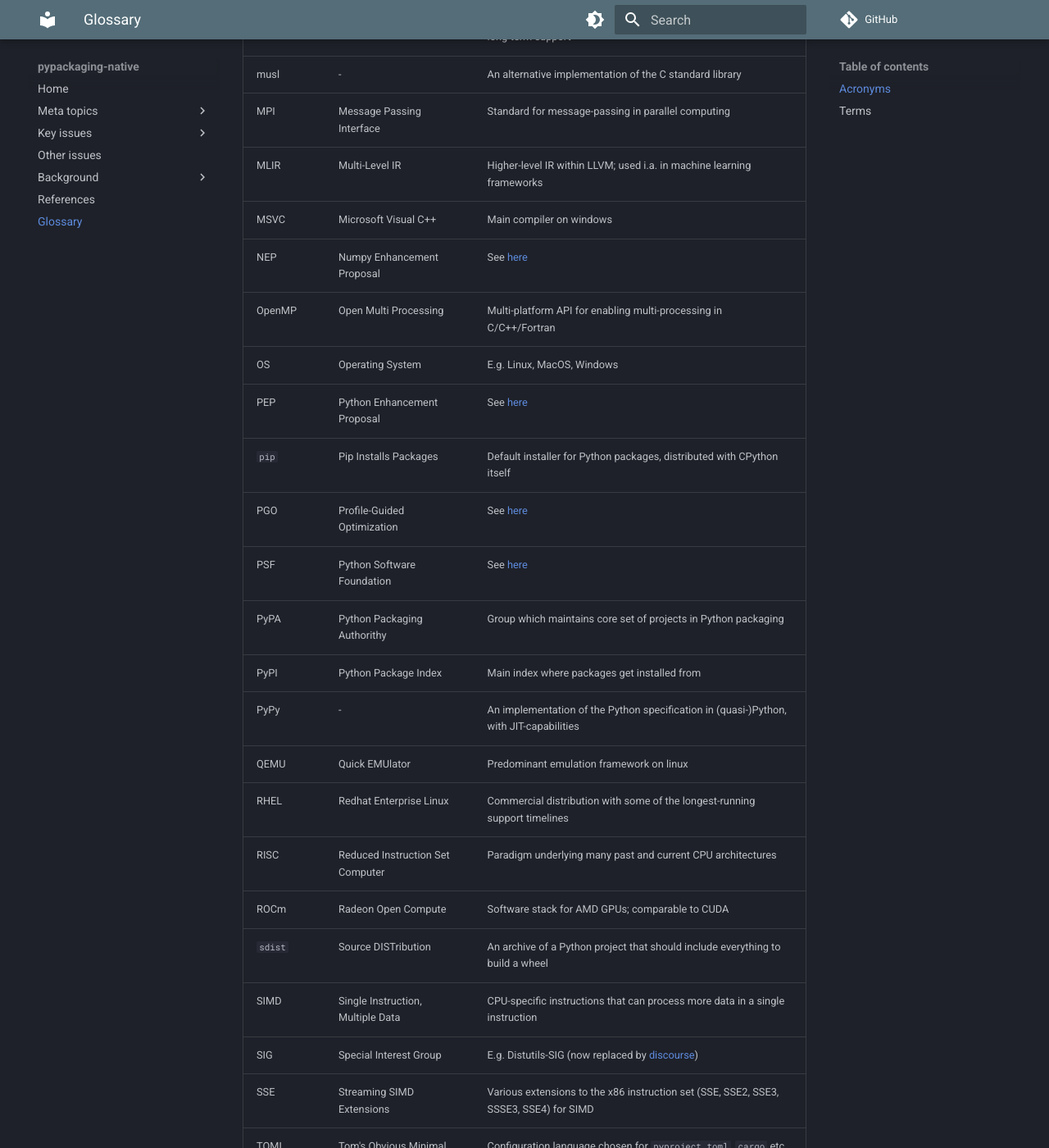
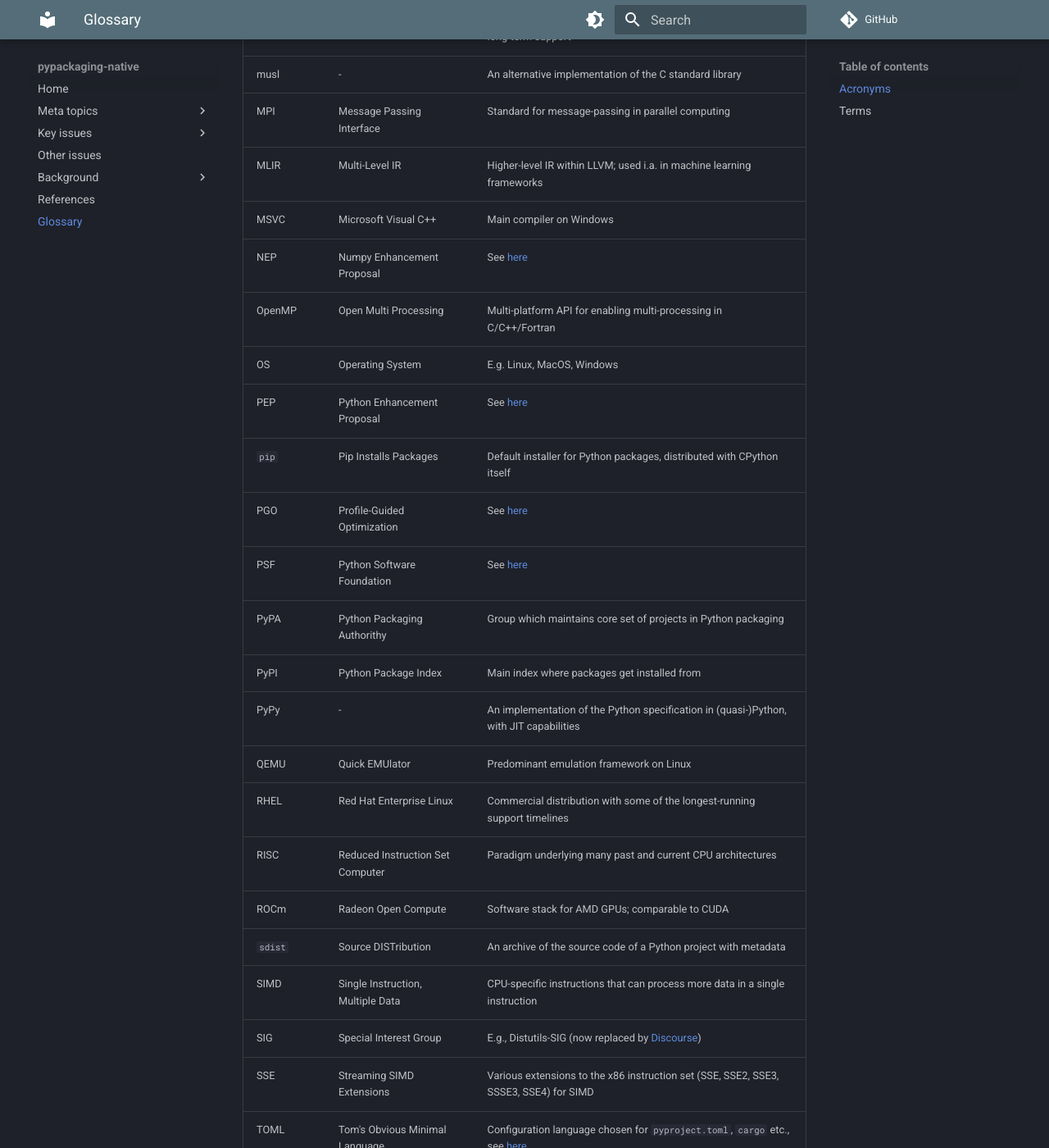
Before and after one commit to pypackaging-native/pypackaging-native, an MkDocs documentation site: the page built from docs/glossary.md, in a window 1280 px wide and 1400 px high, scrolled down 1784 px. Shown: the whole window at 82% size. Built offline with MkDocs 1.6.1 and Material for MkDocs 9.7.7, drawn with Linux system fonts in a browser that asks for light colours; comment, search, counter and statistics services are not loaded; some of the changed text lies outside the part shown.

Commit message:
copy-edits

```diff
--- a/docs/glossary.md
+++ b/docs/glossary.md
@@ -9,14 +9,14 @@
 | ARM | Advanced RISC Machines | Family of RISC architectures, second-most widely used processor family after x86 |
 | AVX | Advanced Vector eXtensions | Various extensions to the x86 instruction set (AVX, AVX2, AVX512), evolution after SSE |
 | BLAS | Basic Linear Algebra Subprograms | Specification resp. implementation for low-level linear algebra routines |
-| BOLT | Binary Optimization and Layout Tool | See [here](./background/compilation_concepts.md)|
+| BOLT | Binary Optimization and Layout Tool | See [here](./background/compilation_concepts.md#binary-optimization-and-layout-tool-bolt)|
 | `cffi` | The C FFI for Python | See [here](https://cffi.readthedocs.io) |
 | CI | Continuous Integration | Testing all changes made to a given software, resp. the infrastructure that makes this possible |
 | CLI | Command Line Interface | |
 | CPU | Central Processing Unit | Main circuitry for executing machine instructions on a computer; contrast GPU |
-| CUDA | Compute Unified Device Architecture | Parallel Computing Framework for nVidia GPUs |
+| CUDA | Compute Unified Device Architecture | Parallel Computing Framework for NVIDIA GPUs |
 | DRY | Don't Repeat Yourself | Principle in software development aimed at reducing repetition |
-| GCC | GNU Compiler Collection | Main compiler family (for C / C++ / Fortran etc.) on linux |
+| GCC | GNU Compiler Collection | Main compiler family (for C / C++ / Fortran etc.) on Linux |
 | GUI | Graphical UI | |
 | GNU | GNU's Not Unix | Collection of free software packages under GPL License |
 | GPL | (GNU) General Public License | Foundational "copyleft" license of the free software movement |
@@ -27,31 +27,31 @@
 | IR | Intermediate Representation | Language-agnostic yet still semantic representation of code within a compiler |
 | LAPACK | Linear Algebra PACKage | Standard software library for numerical linear algebra |
 | ISA | Instruction Set Architecture | Specification of an instruction set for a CPU; e.g. x86-64, arm64, ... |
-| JIT | Just-in-time Compilation | Compiling code just before execution; used in CUDA, pytorch, PyPy, numba etc. |
+| JIT | Just-in-time Compilation | Compiling code just before execution; used in CUDA, PyTorch, PyPy, Numba etc. |
 | LLVM | - | Cross-platform compiler framework, home of Clang, MLIR, BOLT etc. |
-| LTO | Link-Time Optimization | See [here](./background/compilation_concepts.md)|
+| LTO | Link-Time Optimization | See [here](./background/compilation_concepts.md#link-time-optimization-lto)|
 | LTS | Long-Term Support | Version of a given software/library/distribution designated for long-term support |
 | musl | - | An alternative implementation of the C standard library |
 | MPI | Message Passing Interface | Standard for message-passing in parallel computing |
 | MLIR | Multi-Level IR | Higher-level IR within LLVM; used i.a. in machine learning frameworks |
-| MSVC | Microsoft Visual C++ | Main compiler on windows |
+| MSVC | Microsoft Visual C++ | Main compiler on Windows |
 | NEP | Numpy Enhancement Proposal | See [here](https://numpy.org/neps/) |
 | OpenMP | Open Multi Processing | Multi-platform API for enabling multi-processing in C/C++/Fortran |
 | OS | Operating System | E.g. Linux, MacOS, Windows |
 | PEP | Python Enhancement Proposal | See [here](https://peps.python.org/pep-0000/) |
 | `pip` | Pip Installs Packages | Default installer for Python packages, distributed with CPython itself | See [here](https://pip.pypa.io/en/stable/) |
-| PGO | Profile-Guided Optimization | See [here](./background/compilation_concepts.md)|
+| PGO | Profile-Guided Optimization | See [here](./background/compilation_concepts.md#profile-guided-optimization-pgo)|
 | PSF | Python Software Foundation | See [here](https://www.python.org/psf-landing/) |
 | PyPA | Python Packaging Authorithy | Group which maintains core set of projects in Python packaging |
 | PyPI | Python Package Index | Main index where packages get installed from |
-| PyPy | - | An implementation of the Python specification in (quasi-)Python, with JIT-capabilities |
-| QEMU | Quick EMUlator | Predominant emulation framework on linux |
-| RHEL | Redhat Enterprise Linux | Commercial distribution with some of the longest-running support timelines |
+| PyPy | - | An implementation of the Python specification in (quasi-)Python, with JIT capabilities |
+| QEMU | Quick EMUlator | Predominant emulation framework on Linux |
+| RHEL | Red Hat Enterprise Linux | Commercial distribution with some of the longest-running support timelines |
 | RISC | Reduced Instruction Set Computer | Paradigm underlying many past and current CPU architectures |
 | ROCm | Radeon Open Compute | Software stack for AMD GPUs; comparable to CUDA |
-| `sdist` | Source DISTribution | An archive of a Python project that should include everything to build a wheel | See [here](https://setuptools.pypa.io/en/latest/deprecated/distutils/sourcedist.html) |
+| `sdist` | Source DISTribution | An archive of the source code of a Python project with metadata | See [here](https://setuptools.pypa.io/en/latest/deprecated/distutils/sourcedist.html) |
 | SIMD | Single Instruction, Multiple Data | CPU-specific instructions that can process more data in a single instruction |
-| SIG | Special Interest Group | E.g. Distutils-SIG (now replaced by [discourse](https://discuss.python.org/c/packaging/14)) |
+| SIG | Special Interest Group | E.g., Distutils-SIG (now replaced by [Discourse](https://discuss.python.org/c/packaging/14)) |
 | SSE | Streaming SIMD Extensions | Various extensions to the x86 instruction set (SSE, SSE2, SSE3, SSSE3, SSE4) for SIMD |
 | TOML | Tom's Obvious Minimal Language | Configuration language chosen for `pyproject.toml`, `cargo` etc., see [here](https://toml.io) |
 | UCRT | Universal C Runtime | Windows equivalent to glibc/musl |
@@ -65,15 +65,15 @@
 | Term | Explanation | Examples / References |
 |---|---|---|
 | Architecture | In the context of packaging software, this generally refers to the CPU architecture (=ISA) | |
-| ABI Break | Failing to maintain the ABI | See [here](./background/compilation_concepts.md) |
-| Binary Compatibility | Succeeding to maintain the ABI (e.g. across versions / upgrades) | See [here](./background/compilation_concepts.md)|
+| ABI Break | Failing to maintain the ABI | See [here](./background/binary_interface.md#an-example-of-an-abi-break) |
+| Binary Compatibility | Succeeding to maintain the ABI (e.g. across versions / upgrades) | See [here](./background/binary_interface.md)|
 | Build Backend | Specifically in the context of `pyproject.toml` builds, the tool responsible for building a Python package | `setuptools`, `flit`, `hatch`, ... |
 | Build Frontend | Specifically in the context of `pyproject.toml` builds, the tool used to trigger a build | Predominantly `pip` |
 | Calling Convention | Agreed-upon contract with describes how to interact with a given CPU (family) | See [here](https://en.wikipedia.org/wiki/Calling_convention) |
 | `cargo` | Package manager for the Rust language, often upheld as a positive example for installation UX | See [here](https://doc.rust-lang.org/cargo/) |
 | Conda | Cross-platform package & environment manager, based on distribution channels separate from PyPI | See [here](https://docs.conda.io/) |
 | Conda-forge | Community-led packaging effort for (predominantly) Python packages | See [here](https://conda-forge.org/) |
-| Cross-compilation | Compiling _on_ a given platform _for_  another platform | See [here](./background/compilation_concepts.md) |
+| Cross-compilation | Compiling _on_ a given platform _for_  another platform | See [here](./background/compilation_concepts.md#cross-compilation) |
 | (64 bit) Data Models | Choice of bit-widths for `int`/`long` integer types | ILP32, ILP64, LP64; see [here](https://en.wikipedia.org/wiki/64-bit_computing#64-bit_data_models) |
 | Distribution | An entity distributing (consistent) binary artefacts, often forming its own ecosystem | Incl. OS: Debian, Fedora, Ubuntu, RHEL...</br>OS-less: Chocolatey, Conda, Spack, ... |
 | `distutils` | Python standard library module for building and installing packages; added in 1.6, to be removed in 3.12 | See [here](https://docs.python.org/3/library/distutils.html) |
@@ -81,14 +81,14 @@
 | Egg | Historical format for distributing Python packages | See [here](https://setuptools.pypa.io/en/latest/deprecated/python_eggs.html) |
 | Emulation | Pretending to run on a different CPU architecture; this can be used to avoid cross-compilation | See [here](https://en.wikipedia.org/wiki/Emulator) |
 | Linker | A tool to correctly find the required third-party symbols for a given project | GNU's gold, LLVM's lld, [mold](https://github.com/rui314/mold) |
-| Mamba | Alternative implementation of the `conda` CLI tool with a faster solver | See [here](https://mamba.readthedocs.io/en/latest/) |
+| Mamba | Alternative implementation of the `conda` CLI tool with a faster solver | See [here](https://mamba.readthedocs.io/) |
 | Manylinux | Baseline tooling to allow distributing wheels across various Linux distributions | See [PEP 600](https://peps.python.org/pep-0600/) and the PEPs it replaces |
 | `numpy.distutils` | Extension to `distutils`, adding i.a. support for BLAS/LAPACK, Fortran, SIMD etc. | See [here](https://numpy.org/doc/stable/reference/distutils.html) |
 | Platform | Colloquially used as interchangeable with the OS, though really only fully specified by the target triple | |
-| `pyproject.toml` | Build specification for Python packages | See [PEP 517](https://peps.python.org/pep-0517) & [518](https://peps.python.org/pep-0518) |
-| `setuptools` | Most widely used library for building Python packages; new home of `distutils` | See [here](https://setuptools.pypa.io/en/latest/) |
-| Symbol | A compiled version of a function | See [here](./background/compilation_concepts.md) |
+| `pyproject.toml` | Standard metadata file for Python packages | See [PEP 517](https://peps.python.org/pep-0517) & [518](https://peps.python.org/pep-0518) |
+| `setuptools` | Most widely used tool for building Python packages; new home of `distutils` | See [here](https://setuptools.pypa.io/) |
+| Symbol | A compiled version of a function | See [here](./background/compilation_concepts.md#symbols-mangling-and-linkers) |
 | Tarball | Colloquial name for various flavors of `.tar` archive files | See [here](https://en.wikipedia.org/wiki/Tar_(computing)) |
 | (Target) Triple | Unambiguous specification of the platform for the purpose of (cross-)compiling software for it, usually `<arch>-<vendor>-<OS>` | See [PEP 11](https://peps.python.org/pep-0011/), resp. [here](https://clang.llvm.org/docs/CrossCompilation.html#target-triple) or [here](https://gcc.gnu.org/install/specific.html) |
-| `virtualenv` | Installable module for handling virtual environments; largely a superset of `venv` | See [here](https://virtualenv.pypa.io/en/latest/) |
-| Wheel | A format for distributing and installing binary artefacts for Python packages; essentially a tarball plus metadata | See [here](https://wheel.readthedocs.io/en/latest/) |
+| `virtualenv` | Installable module for handling virtual environments; largely a superset of `venv` | See [here](https://virtualenv.pypa.io/) |
+| Wheel | A format for distributing and installing binary artefacts for Python packages; essentially a tarball plus metadata | See [here](https://wheel.readthedocs.io/) |
```
